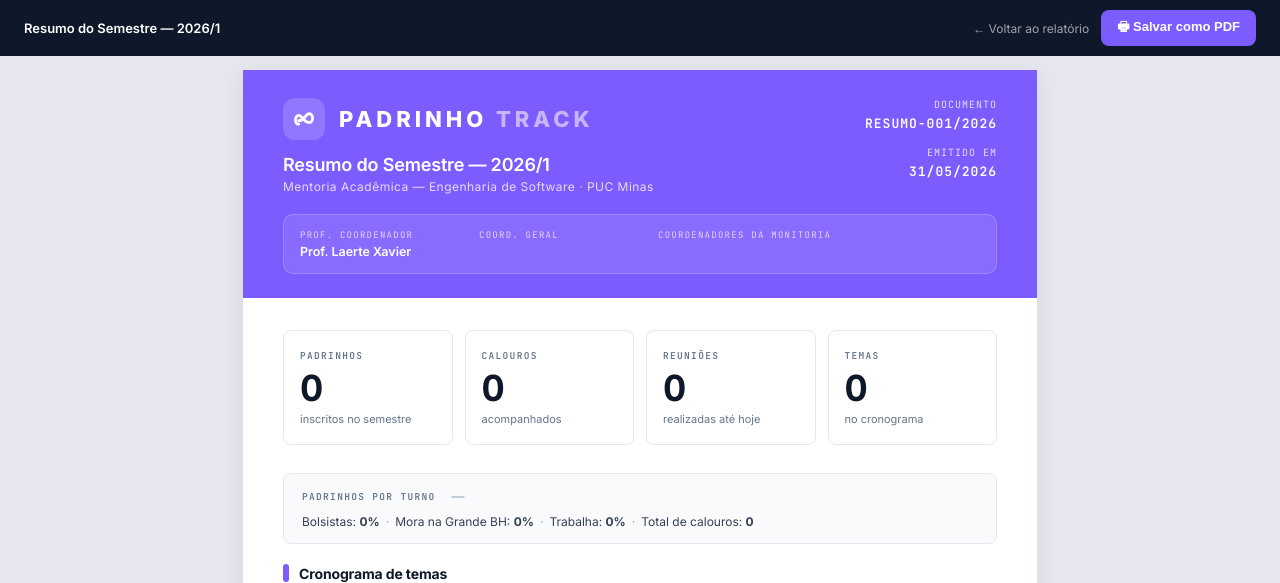
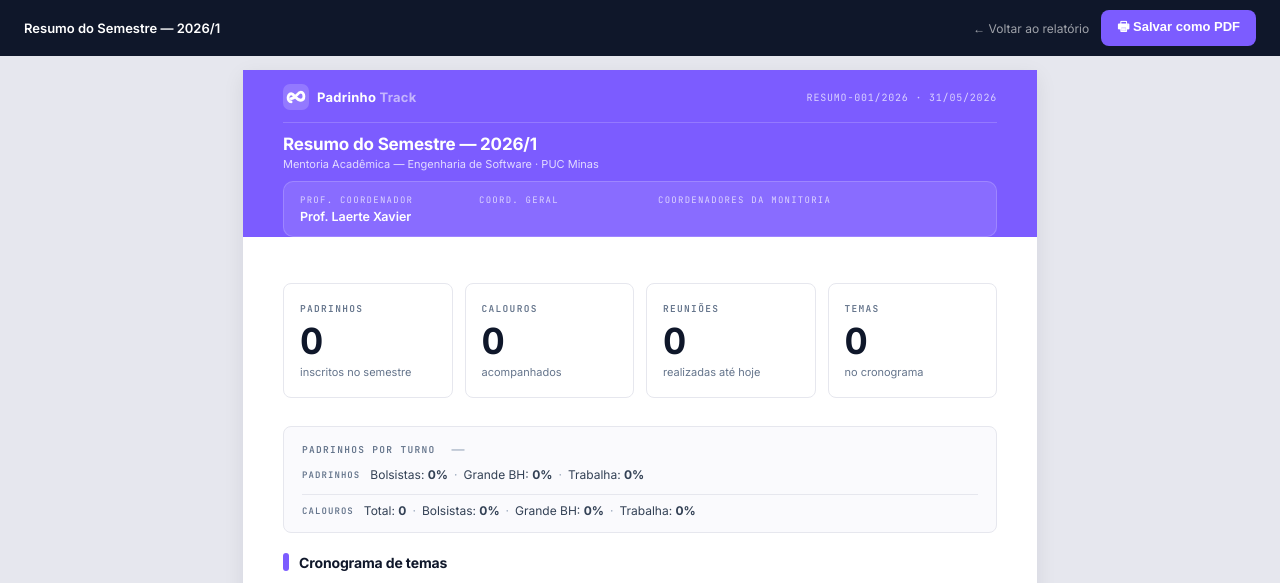
Before and after one commit to christiano-gonara/padrinho-track, a Flask app: page /relatorio/resumo in a window 1280 px wide. Shown: the top 583 px of the page. Run offline with Flask 3, Linux system fonts and the light colour scheme; data that the repository does not hold is empty; parts of the project's set-up code (start-up, migrations or seed data) failed here and were passed over.

Commit message:
feat: ícone config, favicon, dados calouros e cabeçalho compacto nos relatórios

```diff
--- a/app.py
+++ b/app.py
@@ -770,7 +770,14 @@ def relatorio_resumo():
 
     conn = get_conn()
     total_calouros = conn.execute("SELECT COUNT(*) FROM calouros").fetchone()[0]
+    n_bol_cal  = conn.execute("SELECT COUNT(*) FROM calouros WHERE bolsista=1").fetchone()[0]
+    n_bh_cal   = conn.execute("SELECT COUNT(*) FROM calouros WHERE cidade_bh=1").fetchone()[0]
+    n_trab_cal = conn.execute("SELECT COUNT(*) FROM calouros WHERE trabalha=1").fetchone()[0]
     conn.close()
+    total_cal_d = total_calouros or 1
+    pct_bolsista_cal = round(n_bol_cal  / total_cal_d * 100)
+    pct_bh_cal       = round(n_bh_cal   / total_cal_d * 100)
+    pct_trabalha_cal = round(n_trab_cal / total_cal_d * 100)
 
     contadores = {"aprovados": 0, "alerta": 0, "reprovados": 0, "reportados": 0}
     for p in padrinhos:
@@ -829,6 +836,9 @@ def relatorio_resumo():
         pct_bolsista=pct_bolsista,
         pct_bh=pct_bh,
         pct_trabalha=pct_trabalha,
+        pct_bolsista_cal=pct_bolsista_cal,
+        pct_bh_cal=pct_bh_cal,
+        pct_trabalha_cal=pct_trabalha_cal,
     )
 
 
--- a/templates/pages/config.html
+++ b/templates/pages/config.html
@@ -181,7 +181,7 @@
 
       <div style="display:flex;align-items:center;gap:16px;">
         <span class="pt-knot-tile pt-knot-tile-lg">
-          <img src="{{ url_for('static', filename='padrinho-track-tile.svg') }}" style="width:65%;height:65%;" alt="" />
+          <img src="{{ url_for('static', filename='padrinho-track-tile.svg') }}" style="width:90%;height:90%;" alt="" />
         </span>
         <div>
           <p style="font-size:15px;font-weight:700;color:var(--pt-ink);">Padrinho Track</p>
--- a/templates/pages/relatorio_resumo_semestre.html
+++ b/templates/pages/relatorio_resumo_semestre.html
@@ -31,33 +31,25 @@
 <div style="width:794px;margin:24px auto;background:#ffffff;font-family:'Inter',system-ui,sans-serif;color:#0f172a;box-shadow:0 6px 20px rgba(15,23,42,0.08);">
 
   <!-- HEADER -->
-  <div style="background:#7c5cff;color:#ffffff;padding:28px 40px 24px;">
-    <div style="display:flex;align-items:flex-start;justify-content:space-between;gap:24px;">
-      <div>
-        <div style="display:flex;align-items:center;gap:14px;">
-          <div style="width:42px;height:42px;border-radius:12px;background:rgba(255,255,255,0.16);display:inline-flex;align-items:center;justify-content:center;">
-            <svg width="28" height="28" viewBox="0 0 32 32" fill="none">
-              <path d="M10 22 C5 22, 5 12, 10 12 C14 12, 16 20, 22 20 C27 20, 27 10, 22 10 C18 10, 16 18, 10 18"
-                stroke="#ffffff" stroke-width="3.2" stroke-linecap="round" fill="none" />
-            </svg>
-          </div>
-          <div style="font-size:22px;font-weight:800;letter-spacing:0.18em;">
-            PADRINHO <span style="color:#c4b5fd;">TRACK</span>
-          </div>
+  <div style="background:#7c5cff;color:#ffffff;padding:14px 40px 0;">
+    <div style="display:flex;align-items:center;justify-content:space-between;padding-bottom:12px;border-bottom:1px solid rgba(255,255,255,0.18);">
+      <div style="display:flex;align-items:center;gap:8px;">
+        <div style="width:26px;height:26px;border-radius:7px;background:rgba(255,255,255,0.18);overflow:hidden;display:inline-flex;align-items:center;justify-content:center;flex-shrink:0;">
+          <svg width="26" height="26" viewBox="0 0 32 32" fill="none">
+            <path d="M10 22 C5 22, 5 12, 10 12 C14 12, 16 20, 22 20 C27 20, 27 10, 22 10 C18 10, 16 18, 10 18" stroke="#ffffff" stroke-width="3.4" stroke-linecap="round" fill="none" />
+          </svg>
         </div>
-        <div style="margin-top:14px;font-size:18px;font-weight:600;letter-spacing:-0.01em;">Resumo do Semestre — {{ config.semestre }}</div>
-        <div style="margin-top:4px;font-size:12px;color:rgba(255,255,255,0.78);letter-spacing:0.04em;">{{ config.programa }} · {{ config.instituicao }}</div>
+        <span style="font-size:13px;font-weight:700;letter-spacing:0.02em;">Padrinho <span style="color:#c4b5fd;">Track</span></span>
       </div>
-      <div style="text-align:right;font-family:'JetBrains Mono',ui-monospace,monospace;font-size:10px;color:rgba(255,255,255,0.78);letter-spacing:0.1em;text-transform:uppercase;">
-        <div style="margin-bottom:4px;">Documento</div>
-        <div style="font-size:13px;color:#ffffff;font-weight:600;">RESUMO-001/{{ hoje.year }}</div>
-        <div style="margin-top:14px;margin-bottom:4px;">Emitido em</div>
-        <div style="font-size:13px;color:#ffffff;font-weight:600;">{{ hoje.strftime('%d/%m/%Y') }}</div>
-      </div>
+      <span style="font-family:'JetBrains Mono',monospace;font-size:10px;color:rgba(255,255,255,0.72);letter-spacing:0.08em;">RESUMO-001/{{ hoje.year }} · {{ hoje.strftime('%d/%m/%Y') }}</span>
+    </div>
+    <div style="padding:11px 0 10px;">
+      <div style="font-size:17px;font-weight:700;letter-spacing:-0.01em;">Resumo do Semestre — {{ config.semestre }}</div>
+      <div style="margin-top:3px;font-size:11px;color:rgba(255,255,255,0.78);">{{ config.programa }} · {{ config.instituicao }}</div>
     </div>
 
     <!-- Faixa de identificação do programa -->
-    <div style="margin-top:20px;padding:14px 16px;border-radius:10px;background:rgba(255,255,255,0.10);border:1px solid rgba(255,255,255,0.18);display:grid;grid-template-columns:1fr 1fr 2fr;gap:18px;align-items:start;">
+    <div style="margin-bottom:14px;padding:12px 16px;border-radius:10px;background:rgba(255,255,255,0.10);border:1px solid rgba(255,255,255,0.18);display:grid;grid-template-columns:1fr 1fr 2fr;gap:18px;align-items:start;">
       <div>
         <div style="font-family:'JetBrains Mono',monospace;font-size:9px;color:rgba(255,255,255,0.7);letter-spacing:0.14em;text-transform:uppercase;">Prof. Coordenador</div>
         <div style="font-size:12.5px;color:#ffffff;font-weight:600;margin-top:3px;">{{ config.professor_coordenador }}</div>
@@ -116,13 +108,22 @@
         </div>
       </div>
       <div style="display:flex;align-items:center;gap:6px;flex-wrap:wrap;font-size:12px;color:#334155;">
+        <span style="font-family:'JetBrains Mono',monospace;font-size:9px;color:#64748b;letter-spacing:0.12em;text-transform:uppercase;font-weight:600;white-space:nowrap;margin-right:4px;">Padrinhos</span>
         <span>Bolsistas: <strong>{{ pct_bolsista }}%</strong></span>
         <span style="color:#94a3b8;">·</span>
-        <span>Mora na Grande BH: <strong>{{ pct_bh }}%</strong></span>
+        <span>Grande BH: <strong>{{ pct_bh }}%</strong></span>
         <span style="color:#94a3b8;">·</span>
         <span>Trabalha: <strong>{{ pct_trabalha }}%</strong></span>
+      </div>
+      <div style="border-top:1px solid #e6e7ee;margin-top:2px;padding-top:8px;display:flex;align-items:center;gap:6px;flex-wrap:wrap;font-size:12px;color:#334155;">
+        <span style="font-family:'JetBrains Mono',monospace;font-size:9px;color:#64748b;letter-spacing:0.12em;text-transform:uppercase;font-weight:600;white-space:nowrap;margin-right:4px;">Calouros</span>
+        <span>Total: <strong>{{ total_calouros }}</strong></span>
         <span style="color:#94a3b8;">·</span>
-        <span>Total de calouros: <strong>{{ total_calouros }}</strong></span>
+        <span>Bolsistas: <strong>{{ pct_bolsista_cal }}%</strong></span>
+        <span style="color:#94a3b8;">·</span>
+        <span>Grande BH: <strong>{{ pct_bh_cal }}%</strong></span>
+        <span style="color:#94a3b8;">·</span>
+        <span>Trabalha: <strong>{{ pct_trabalha_cal }}%</strong></span>
       </div>
     </div>
 
```
Also changed, not shown: templates/pages/lista_contatos.html (+13 -21 lines), templates/pages/relatorio_aptidao_acg.html (+13 -21 lines), templates/pages/relatorio_reportados.html (+13 -21 lines).
